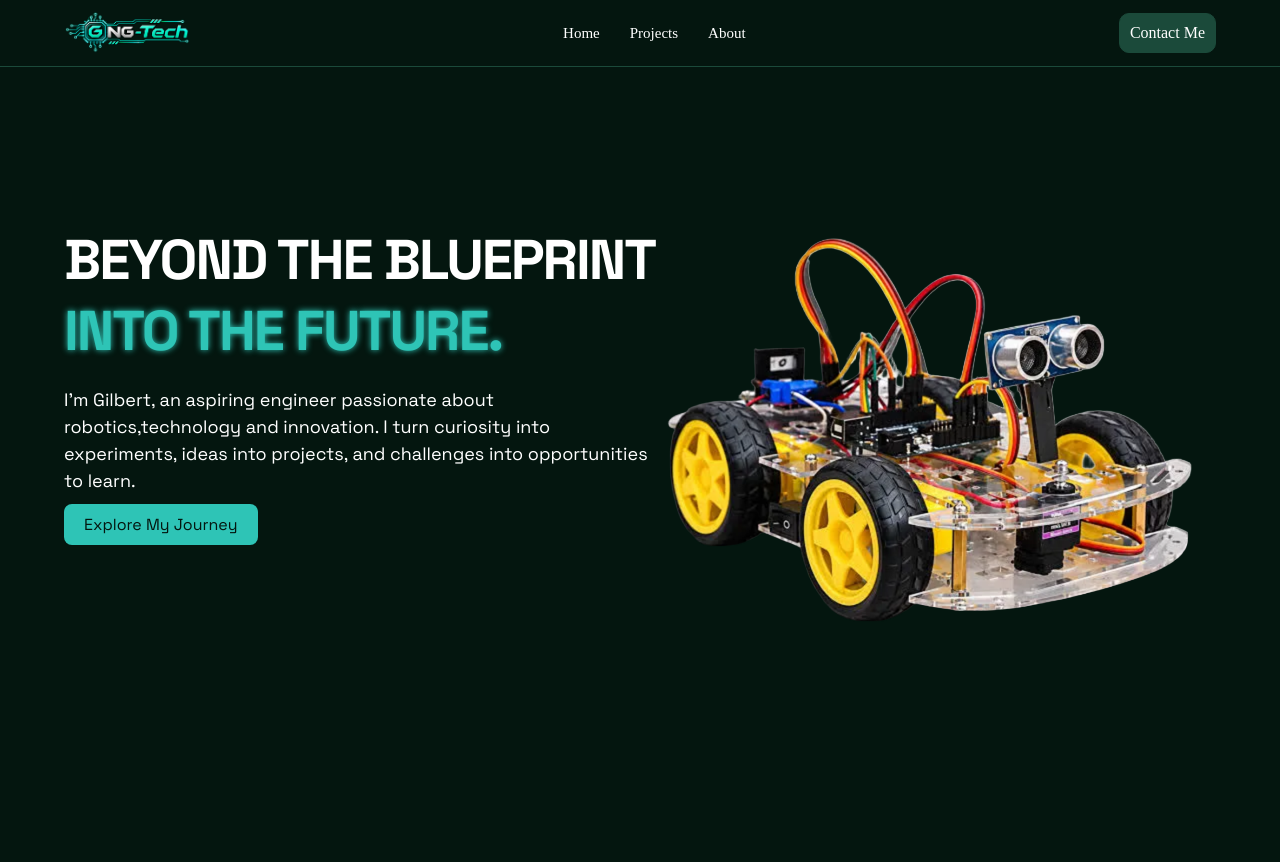
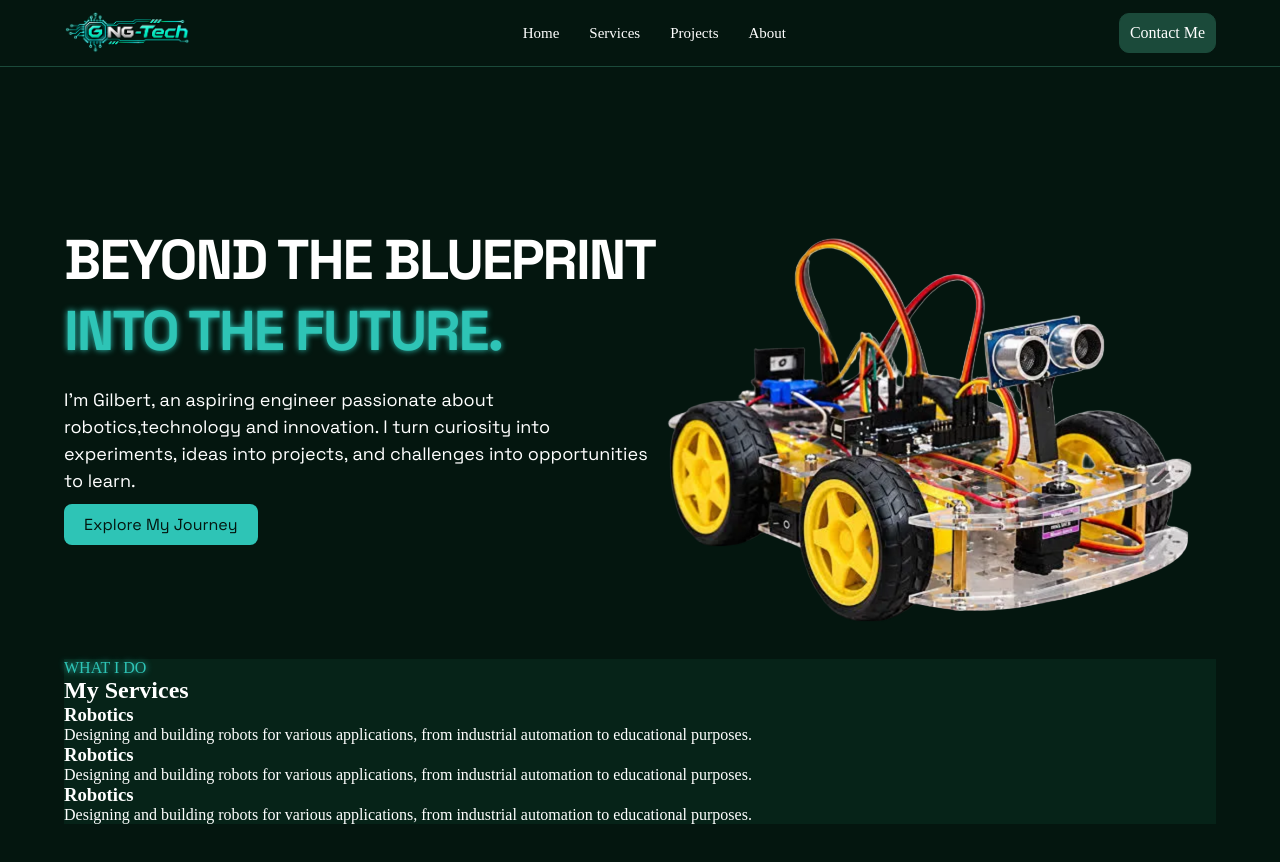
Before and after one commit to GilbertUc/Portfolio-Website, a plain HTML site: page index.html in a window 1280 px wide. Before the commit the page ends 800 px from the top, so only its background shows below. Drawn offline with Linux system fonts and the light colour scheme.

Commit message:
added the Services part of the page with bad styling though

```diff
--- a/index.html
+++ b/index.html
@@ -17,11 +17,12 @@
         <nav>
             <ul class="nav_links">
                 <li><a href="index.html">Home</a></li>
-                <li><a href="#">Projects</a></li>
-                <li><a href="#">About</a></li>
+                <li><a href="services.html">Services</a></li>
+                <li><a href="projects.html">Projects</a></li>
+                <li><a href="about.html">About</a></li>
             </ul>
         </nav>
-        <a href="#" class="neonbtn">Contact Me</a>
+        <a href="contact.html" class="neonbtn">Contact Me</a>
     </header>
 
     <!--Main Content-->
@@ -42,6 +43,26 @@
             </div>
 
         </section>
+        <section class="services">
+            <div class="introtext">
+                <p class="neon-text">WHAT I DO</p>
+                <h2>My Services</h2>
+            </div>
+            <div class="servicecards">
+                <article class="servicecard">
+                    <h3>Robotics</h3>
+                    <p>Designing and building robots for various applications, from industrial automation to educational purposes.</p>
+                </article>
+                <article class="servicecard">
+                    <h3>Robotics</h3>
+                    <p>Designing and building robots for various applications, from industrial automation to educational purposes.</p>
+                </article>
+                <article class="servicecard">
+                    <h3>Robotics</h3>
+                    <p>Designing and building robots for various applications, from industrial automation to educational purposes.</p>
+                </article>
+            </div>
+        </section>
     </main>
 
 
--- a/style.css
+++ b/style.css
@@ -92,6 +92,7 @@ main{
     align-items: center;
     justify-content: space-between;
     font-family: 'Space Grotesk', sans-serif;
+
 }
 
 .hero-content h1{
@@ -124,3 +125,8 @@ main{
     transform: translateY(-6px);
     box-shadow: 0 0 15px #2ec4b6;
 }
+
+.services{
+    width: 100%;
+    background-color: #062318;
+}
```
Also changed, not shown: about.html (added), contact.html (added), projects.html (added).
